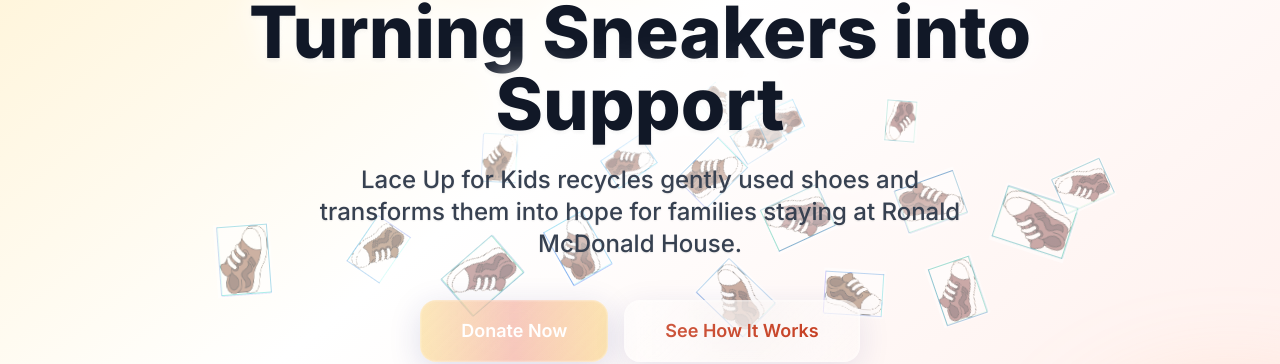
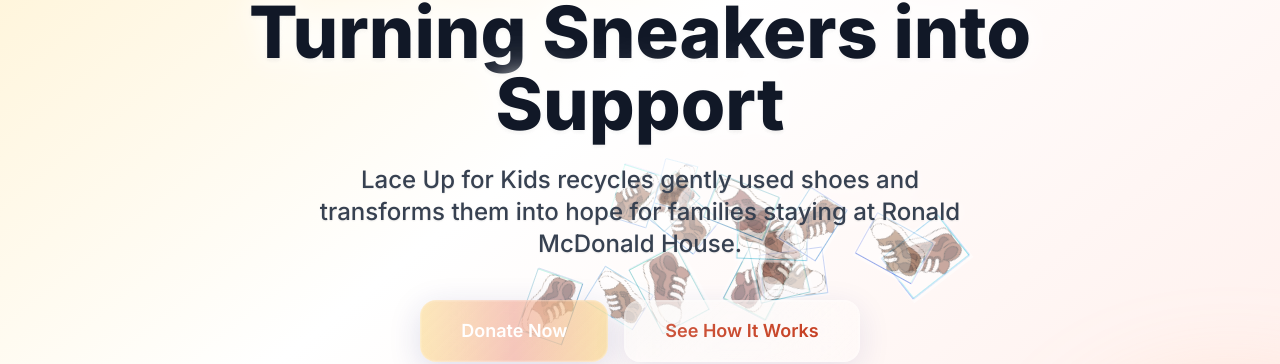
Before and after one commit to piersonschlagheck26-cmyk/laceupforkidsct, a Next.js app: page / in a window 1280 px wide. Shown: the part 444-808 px from the top of the page. Built offline with nearby package versions, Linux system fonts and the light colour scheme; no server answers.

Commit message:
Add physics-based bounce system: shoes bounce off each other and stack unevenly

```diff
--- a/components/FallingSneakers.tsx
+++ b/components/FallingSneakers.tsx
@@ -16,8 +16,8 @@
   colorFilter: string
   width: number
   height: number
-  horizontalSpread: number // How far it spreads from center
-  rotationSpeed: number // Rotation speed multiplier
+  horizontalVelocity: number
+  bounceOffsets: { x: number; y: number }[] // Multiple bounce points during fall
 }
 
 // Color filters matching the site palette (gold and red tones)
@@ -31,76 +31,122 @@
 ]
 
 const SHOE_SIZE = 80
-const CONFETTI_SOURCE_X = 50 // Single point at top center - ALL shoes start here
-const SCREEN_TOP = 0 // Start from very top of viewport
-const PILE_BOTTOM_OFFSET = 80 // Distance from bottom of screen
+const CONFETTI_SOURCE_X = 50 // Single point at top center
+const SCREEN_TOP = 0
+const PILE_BOTTOM_OFFSET = 80
 
-// Check if two shoes would overlap
-const checkCollision = (sneaker1: Sneaker, sneaker2: Sneaker, viewportWidth: number): boolean => {
-  const margin = 12
-  const w1 = sneaker1.width / 2
-  const h1 = sneaker1.height / 2
-  const w2 = sneaker2.width / 2
-  const h2 = sneaker2.height / 2
-
-  const x1 = (sneaker1.endLeft / 100) * viewportWidth
-  const y1 = sneaker1.endY
-  const x2 = (sneaker2.endLeft / 100) * viewportWidth
-  const y2 = sneaker2.endY
-
+// Check collision between two shoes
+const checkCollision = (
+  x1: number,
+  y1: number,
+  w1: number,
+  h1: number,
+  x2: number,
+  y2: number,
+  w2: number,
+  h2: number
+): boolean => {
+  const margin = 8
   return (
-    Math.abs(x1 - x2) < (w1 + w2 + margin) &&
-    Math.abs(y1 - y2) < (h1 + h2 + margin)
+    Math.abs(x1 - x2) < (w1 + w2) / 2 + margin &&
+    Math.abs(y1 - y2) < (h1 + h2) / 2 + margin
   )
 }
 
-// Find a valid position in the uneven pile at bottom
-const findValidPosition = (
-  existingSneakers: Sneaker[],
-  targetY: number,
-  viewportWidth: number,
-  preferredSpread: number
-): { endLeft: number; endY: number } | null => {
-  const maxAttempts = 60
-  // Wider spread for uneven accumulation (like confetti)
-  const spreadRange = 60 + Math.random() * 20 // 60-80% spread
+// Calculate bounce when hitting another shoe
+const calculateBounce = (
+  fallingX: number,
+  fallingY: number,
+  fallingW: number,
+  fallingH: number,
+  hitX: number,
+  hitY: number,
+  hitW: number,
+  hitH: number
+): { bounceX: number; bounceY: number; bounceRotation: number } => {
+  // Calculate collision angle
+  const dx = fallingX - hitX
+  const dy = fallingY - hitY
+  const distance = Math.sqrt(dx * dx + dy * dy)
 
-  for (let attempt = 0; attempt < maxAttempts; attempt++) {
-    const scale = 0.65 + Math.random() * 0.35
-    const width = SHOE_SIZE * scale
-    const height = SHOE_SIZE * scale
-
-    // Uneven distribution - more likely near center but can be anywhere
-    const distributionBias = Math.random() < 0.6 ? 0.3 : 1.0 // 60% chance to be closer to center
-    const randomOffset = (Math.random() - 0.5) * spreadRange * distributionBias
-    const endLeft = CONFETTI_SOURCE_X + randomOffset + preferredSpread * 0.4
-
-    const testSneaker: Sneaker = {
-      id: 'test',
-      startLeft: CONFETTI_SOURCE_X,
-      endLeft: Math.max(5, Math.min(95, endLeft)), // Clamp to 5-95%
-      rotation: 0,
-      endRotation: 0,
-      duration: 0,
-      endY: targetY + (Math.random() - 0.5) * 20, // More vertical variation
-      scale,
-      colorFilter: '',
-      width,
-      height,
-      horizontalSpread: 0,
-      rotationSpeed: 0,
-    }
-
-    const hasCollision = existingSneakers.some((existing) =>
-      checkCollision(testSneaker, existing, viewportWidth)
-    )
-
-    if (!hasCollision) {
-      return { endLeft: testSneaker.endLeft, endY: testSneaker.endY }
+  if (distance === 0) {
+    // Direct collision - bounce to the side
+    return {
+      bounceX: fallingX + (Math.random() - 0.5) * 30,
+      bounceY: fallingY - 15, // Bounce up slightly
+      bounceRotation: (Math.random() - 0.5) * 90,
     }
   }
 
-  return null
+  // Bounce away from collision point
+  const bounceDistance = 20 + Math.random() * 15
+  const bounceX = fallingX + (dx / distance) * bounceDistance
+  const bounceY = fallingY - 10 - Math.random() * 10 // Bounce up and away
+  const bounceRotation = (Math.random() - 0.5) * 120
+
+  return { bounceX, bounceY, bounceRotation }
+}
+
+// Find landing position with collision and bounce simulation
+const findLandingPosition = (
+  existingSneakers: Sneaker[],
+  startX: number,
+  startY: number,
+  viewportWidth: number,
+  viewportHeight: number,
+  scale: number
+): { endLeft: number; endY: number; bounceOffsets: { x: number; y: number }[] } => {
+  const width = SHOE_SIZE * scale
+  const height = SHOE_SIZE * scale
+  const baseY = viewportHeight - PILE_BOTTOM_OFFSET
+
+  // Simulate fall with potential bounces
+  let currentX = (startX / 100) * viewportWidth
+  let currentY = startY
+  const horizontalVelocity = (Math.random() - 0.5) * 2 // Random drift
+  const bounceOffsets: { x: number; y: number }[] = []
+
+  // Simulate falling and checking for collisions
+  const stepSize = 20
+  let hasBounced = false
+
+  for (let y = startY; y < baseY + 200; y += stepSize) {
+    currentY = y
+    currentX += horizontalVelocity * (y - startY) / 100 // Drift as falls
+
+    // Check collision with existing shoes
+    for (const existing of existingSneakers) {
+      const existingX = (existing.endLeft / 100) * viewportWidth
+      const existingY = existing.endY
+      const existingW = existing.width
+      const existingH = existing.height
+
+      if (checkCollision(currentX, currentY, width, height, existingX, existingY, existingW, existingH)) {
+        // Bounce off this shoe
+        const bounce = calculateBounce(currentX, currentY, width, height, existingX, existingY, existingW, existingH)
+        currentX = bounce.bounceX
+        currentY = bounce.bounceY
+        bounceOffsets.push({ x: bounce.bounceX, y: bounce.bounceY })
+        hasBounced = true
+        break
+      }
+    }
+
+    // If we've bounced and are falling again, continue
+    if (hasBounced && y > currentY + 50) {
+      hasBounced = false
+    }
+  }
+
+  // Final position - ensure it's on the pile
+  const finalY = Math.min(currentY, baseY - (existingSneakers.length * 8))
+  const finalX = Math.max(5, Math.min(95, (currentX / viewportWidth) * 100))
+
+  return {
+    endLeft: finalX,
+    endY: finalY,
+    bounceOffsets,
+  }
 }
 
 export default function FallingSneakers() {
@@ -108,7 +154,6 @@
   const isActiveRef = useRef(true)
 
   useEffect(() => {
-    // Check if home section is visible
     const checkVisibility = () => {
       const homeSection = document.getElementById('home')
       if (homeSection) {
@@ -121,69 +166,39 @@
     window.addEventListener('scroll', checkVisibility, { passive: true })
     window.addEventListener('resize', checkVisibility, { passive: true })
 
-    // Create a new sneaker with confetti-like physics
     const createSneaker = (existing: Sneaker[]): Sneaker | null => {
       const viewportWidth = window.innerWidth
       const viewportHeight = window.innerHeight
       const scale = 0.65 + Math.random() * 0.35
-      const width = SHOE_SIZE * scale
-      const height = SHOE_SIZE * scale
 
-      // ALL shoes start from top center (CONFETTI_SOURCE_X = 50%)
-      // Each shoe gets a random horizontal velocity that determines its spread as it falls
-      const horizontalSpread = (Math.random() - 0.5) * 70 // -35% to +35% spread
-      const rotationSpeed = 0.5 + Math.random() * 1.5 // Rotation speed variation
+      // Find landing position with bounce physics
+      const landing = findLandingPosition(
+        existing,
+        CONFETTI_SOURCE_X,
+        SCREEN_TOP,
+        viewportWidth,
+        viewportHeight,
+        scale
+      )
 
-      // Calculate pile height - shoes stack upward from bottom
-      const pileHeight = existing.length * 11
-      const baseY = viewportHeight - PILE_BOTTOM_OFFSET - pileHeight
-
-      // Find valid position in uneven pile
-      const position = findValidPosition(existing, baseY, viewportWidth, horizontalSpread)
-
-      if (!position) {
-        // Try slightly higher
-        const retryY = baseY - 10
-        const retryPosition = findValidPosition(existing, retryY, viewportWidth, horizontalSpread)
-        if (!retryPosition) return null
-
-        // Natural confetti rotation - multiple full rotations
-        const totalRotation = (Math.random() - 0.5) * 1080 + horizontalSpread * 3 // -540 to +540 degrees + spread influence
-
-        return {
-          id: `sneaker-${Date.now()}-${Math.random()}`,
-          startLeft: CONFETTI_SOURCE_X,
-          endLeft: retryPosition.endLeft,
-          rotation: (Math.random() - 0.5) * 60,
-          endRotation: totalRotation,
-          duration: 2.2 + Math.random() * 1.4, // 2.2-3.6 seconds (natural variation)
-          endY: retryPosition.endY,
-          scale,
-          colorFilter: COLOR_FILTERS[Math.floor(Math.random() * COLOR_FILTERS.length)],
-          width,
-          height,
-          horizontalSpread,
-          rotationSpeed,
-        }
-      }
-
-      // Natural confetti rotation
-      const totalRotation = (Math.random() - 0.5) * 1080 + horizontalSpread * 3
+      // Natural rotation based on horizontal movement
+      const horizontalMovement = landing.endLeft - CONFETTI_SOURCE_X
+      const totalRotation = (Math.random() - 0.5) * 1080 + horizontalMovement * 2
 
       return {
         id: `sneaker-${Date.now()}-${Math.random()}`,
         startLeft: CONFETTI_SOURCE_X,
-        endLeft: position.endLeft,
+        endLeft: landing.endLeft,
         rotation: (Math.random() - 0.5) * 60,
         endRotation: totalRotation,
-        duration: 2.2 + Math.random() * 1.4,
-        endY: position.endY,
+        duration: 2.0 + Math.random() * 1.5, // 2.0-3.5 seconds
+        endY: landing.endY,
         scale,
         colorFilter: COLOR_FILTERS[Math.floor(Math.random() * COLOR_FILTERS.length)],
-        width,
-        height,
-        horizontalSpread,
-        rotationSpeed,
+        width: SHOE_SIZE * scale,
+        height: SHOE_SIZE * scale,
+        horizontalVelocity: (Math.random() - 0.5) * 2,
+        bounceOffsets: landing.bounceOffsets,
       }
     }
 
@@ -193,7 +208,7 @@
       setSneakers([firstSneaker])
     }
 
-    // Add new sneakers (unlimited, like confetti stream)
+    // Add new sneakers
     const interval = setInterval(() => {
       if (!isActiveRef.current) return
 
@@ -202,7 +217,7 @@
         if (!newSneaker) return prev
         return [...prev, newSneaker]
       })
-    }, 300) // More frequent for confetti effect
+    }, 350)
 
     return () => {
       clearInterval(interval)
@@ -215,14 +230,26 @@
     <div className="absolute inset-0 overflow-hidden pointer-events-none z-[5]">
       <AnimatePresence>
         {sneakers.map((sneaker) => {
-          // Natural bounce - varies by impact
-          const bounceHeight = 8 + Math.random() * 12 // 8-20px bounce
+          // Calculate animation path with bounces
+          const bounceHeight = 10 + Math.random() * 15
           const bounceY = sneaker.endY - bounceHeight
 
-          // Calculate intermediate positions for natural confetti path
-          // Confetti spreads more as it falls (like real confetti)
-          const midPoint = (sneaker.startLeft + sneaker.endLeft) / 2
-          const midSpread = sneaker.startLeft + (sneaker.endLeft - sneaker.startLeft) * 0.6
+          // Create keyframe path with bounces
+          const yKeyframes = [sneaker.endY, bounceY, sneaker.endY]
+          const xKeyframes = ['0%', `${sneaker.endLeft - sneaker.startLeft}vw`, `${sneaker.endLeft - sneaker.startLeft}vw`]
+          const rotateKeyframes = [sneaker.rotation, sneaker.endRotation, sneaker.endRotation]
+
+          // Add bounce points if they exist
+          if (sneaker.bounceOffsets.length > 0 && typeof window !== 'undefined') {
+            const firstBounce = sneaker.bounceOffsets[0]
+            const bounceXPercent = ((firstBounce.x / window.innerWidth) * 100) - sneaker.startLeft
+            const bounceYPercent = firstBounce.y
+
+            // Insert bounce into keyframes
+            yKeyframes.splice(1, 0, bounceYPercent)
+            xKeyframes.splice(1, 0, `${bounceXPercent}vw`)
+            rotateKeyframes.splice(1, 0, sneaker.endRotation + (Math.random() - 0.5) * 60)
+          }
 
           return (
             <motion.div
@@ -232,30 +259,30 @@
                 y: SCREEN_TOP,
                 x: '0%',
                 opacity: 0,
-                scale: 0.5,
+                scale: 0.6,
                 rotate: sneaker.rotation,
               }}
               animate={{
-                y: [sneaker.endY, bounceY, sneaker.endY],
-                x: [
-                  '0%',
-                  `${midSpread - sneaker.startLeft}vw`,
-                  `${sneaker.endLeft - sneaker.startLeft}vw`
-                ],
+                y: yKeyframes,
+                x: xKeyframes,
                 opacity: [0, 0.5, 0.5],
-                scale: [0.5, sneaker.scale * 0.95, sneaker.scale], // Slight scale on bounce
-                rotate: [sneaker.rotation, sneaker.endRotation, sneaker.endRotation],
+                scale: [0.6, sneaker.scale * 0.95, sneaker.scale],
+                rotate: rotateKeyframes,
               }}
               transition={{
                 y: {
-                  duration: sneaker.duration + 0.25,
-                  times: [0, 0.93, 1], // Fall 93%, bounce 7%
-                  ease: [0.42, 0, 0.58, 1], // Natural gravity curve (ease-in-out)
+                  duration: sneaker.duration + 0.3,
+                  times: sneaker.bounceOffsets.length > 0
+                    ? [0, 0.7, 0.85, 1]
+                    : [0, 0.92, 1],
+                  ease: [0.42, 0, 0.58, 1],
                 },
                 x: {
                   duration: sneaker.duration,
-                  times: [0, 0.5, 1], // Accelerate spread as it falls
-                  ease: [0.25, 0.1, 0.5, 1], // Confetti-like spread acceleration
+                  times: sneaker.bounceOffsets.length > 0
+                    ? [0, 0.7, 0.85, 1]
+                    : [0, 0.5, 1],
+                  ease: [0.25, 0.1, 0.5, 1],
                 },
                 opacity: {
                   duration: 0.6,
@@ -263,13 +290,15 @@
                   ease: 'easeOut',
                 },
                 scale: {
-                  duration: sneaker.duration + 0.25,
-                  times: [0, 0.93, 1],
+                  duration: sneaker.duration + 0.3,
+                  times: sneaker.bounceOffsets.length > 0
+                    ? [0, 0.7, 0.85, 1]
+                    : [0, 0.92, 1],
                   ease: [0.42, 0, 0.58, 1],
                 },
                 rotate: {
                   duration: sneaker.duration,
-                  ease: [0.25, 0.1, 0.5, 1], // Natural tumbling
+                  ease: [0.25, 0.1, 0.5, 1],
                 },
               }}
               style={{
@@ -285,7 +314,7 @@
                 className="drop-shadow-xl"
                 style={{
                   backgroundColor: 'transparent',
-                  filter: `${sneaker.colorFilter} hue-rotate(-15deg) saturate(0.9) brightness(1.05)`, // Remove blue tint and artifacts
+                  filter: `${sneaker.colorFilter} hue-rotate(-15deg) saturate(0.9) brightness(1.05)`,
                   imageRendering: 'auto',
                   mixBlendMode: 'normal',
                   WebkitFilter: `${sneaker.colorFilter} hue-rotate(-15deg) saturate(0.9) brightness(1.05)`,
```
